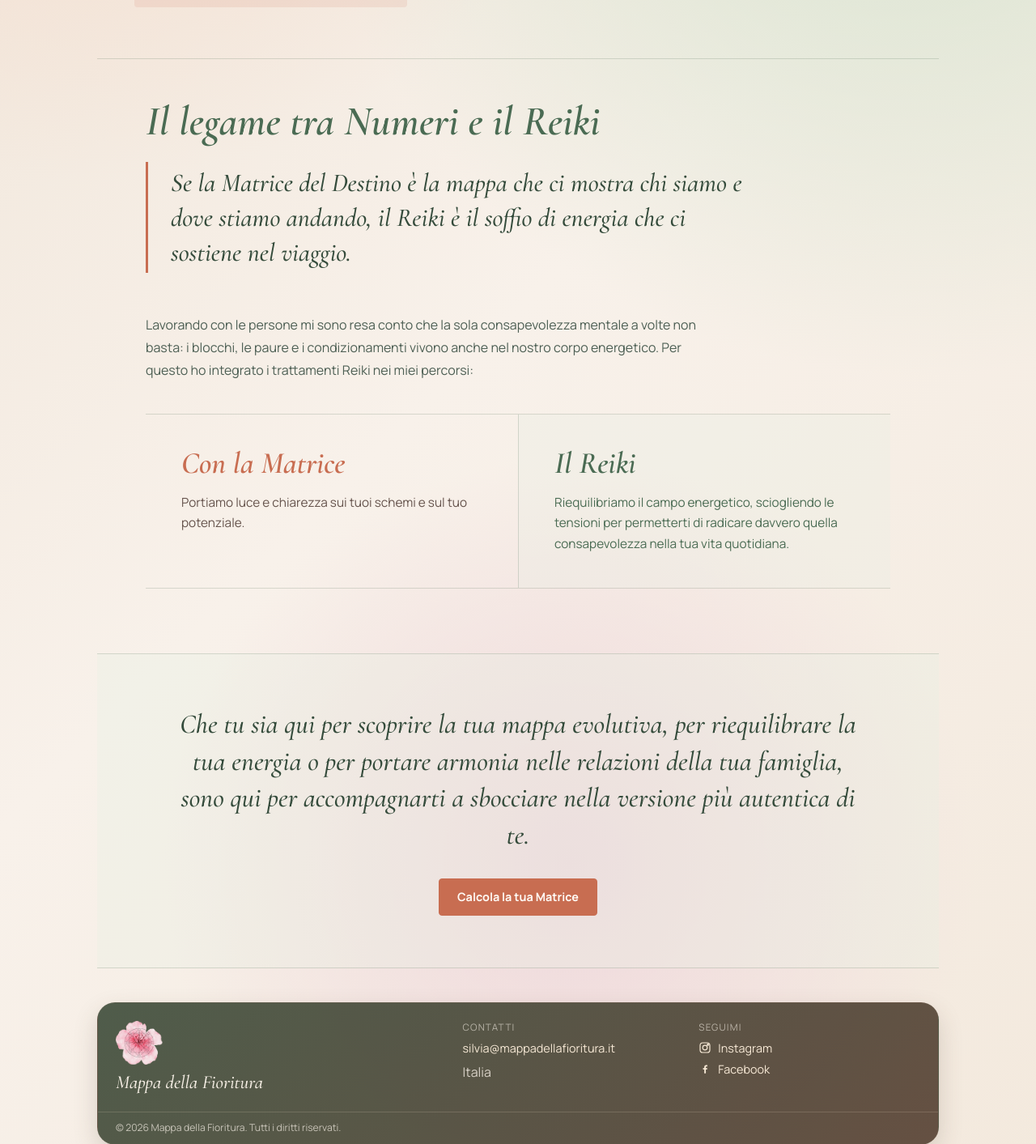
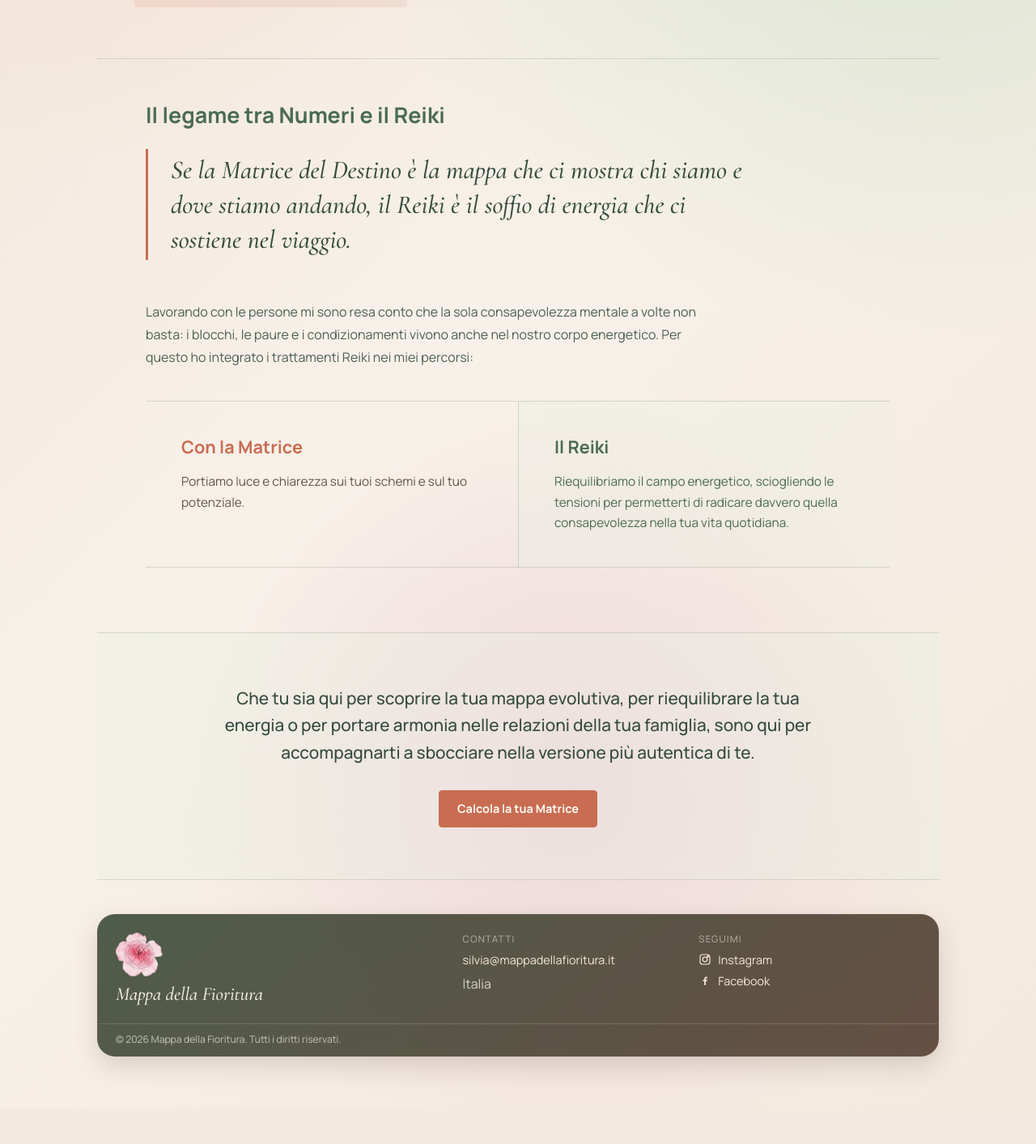
Before and after one commit to davideCappe/MappaDellaFioritura, a web app: page /chi-sono.html in a window 1280 px wide. Shown: the part 579-1992 px from the top of the page at 81% size. After the commit the page ends 1907 px from the top, so only its background shows below. Run offline with its HTML, style and script files only (its server is not run), Linux system fonts and the light colour scheme; data that the repository does not hold is empty.

Commit message:
Refactor typography styles for 'Chi sono' page to enhance readability and consistency

```diff
--- a/styles/chi-sono.css
+++ b/styles/chi-sono.css
@@ -87,12 +87,9 @@
 .numbers-reiki h2 {
   margin: 0 0 24px;
   color: var(--about-sage);
-  font-family: 'Cormorant Garamond', Georgia, serif;
-  font-size: clamp(2.2rem, 4vw, 3.45rem);
-  font-style: italic;
-  font-weight: 600;
-  letter-spacing: 0;
-  line-height: 1;
+  font-size: clamp(1.25rem, 2.1vw, 1.7rem);
+  font-weight: 700;
+  line-height: 1.3;
 }
 
 .numbers-reiki blockquote {
@@ -146,12 +143,9 @@
 
 .path-card h2 {
   margin: 0 0 16px;
-  font-family: 'Cormorant Garamond', Georgia, serif;
-  font-size: clamp(1.8rem, 3vw, 2.35rem);
-  font-style: italic;
-  font-weight: 600;
-  letter-spacing: 0;
-  line-height: 1;
+  font-size: clamp(1.1rem, 1.7vw, 1.35rem);
+  font-weight: 700;
+  line-height: 1.3;
 }
 
 .path-card p {
@@ -186,12 +180,10 @@
 .about-closing p {
   max-width: 57ch;
   margin: 0 auto 30px;
-  font-family: 'Cormorant Garamond', Georgia, serif;
-  font-size: clamp(1.45rem, 2.7vw, 2.1rem);
-  font-style: italic;
+  font-size: clamp(1.05rem, 1.7vw, 1.3rem);
   font-weight: 500;
   letter-spacing: 0;
-  line-height: 1.36;
+  line-height: 1.6;
 }
 
 .about-closing-link {
```
